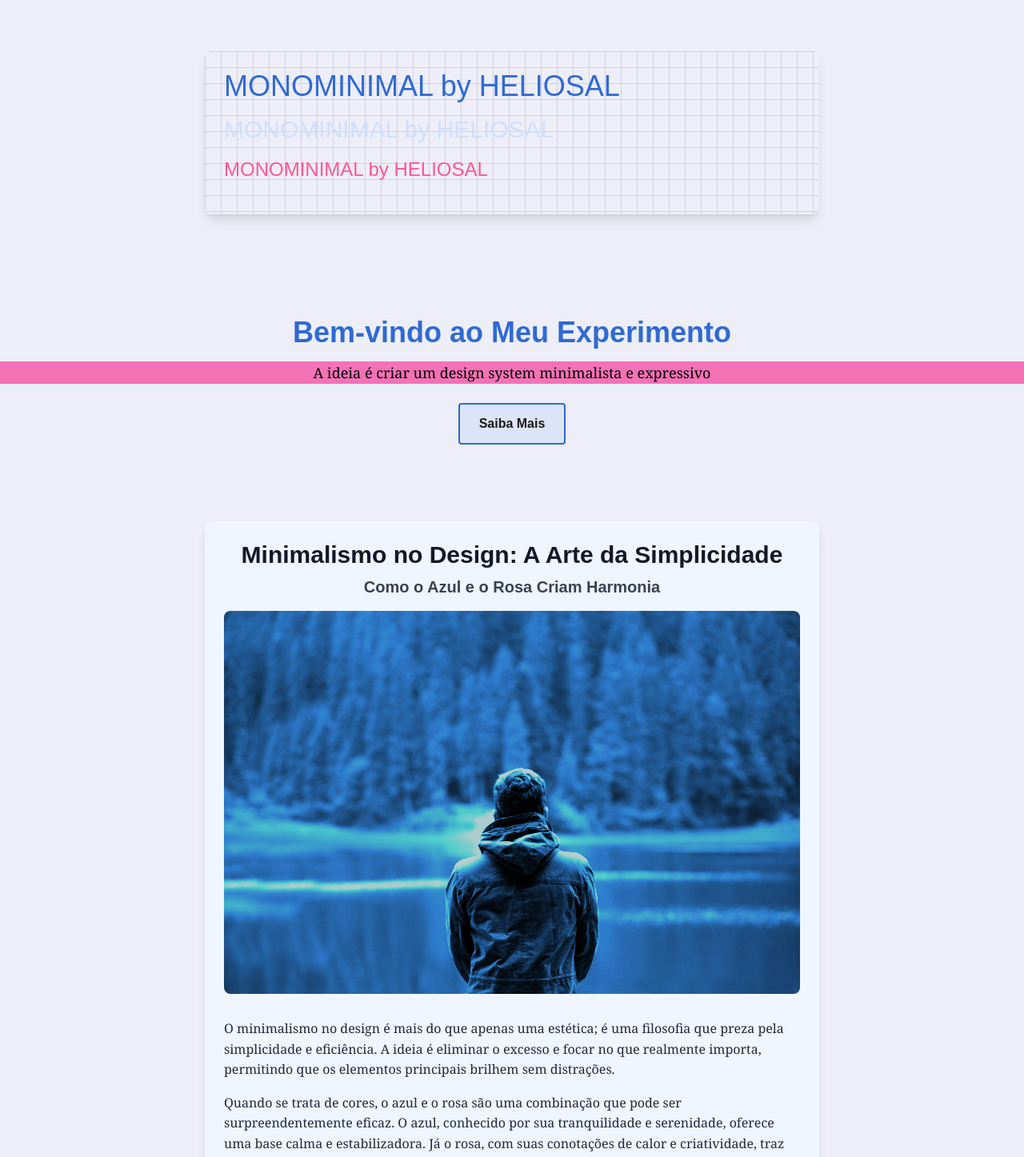
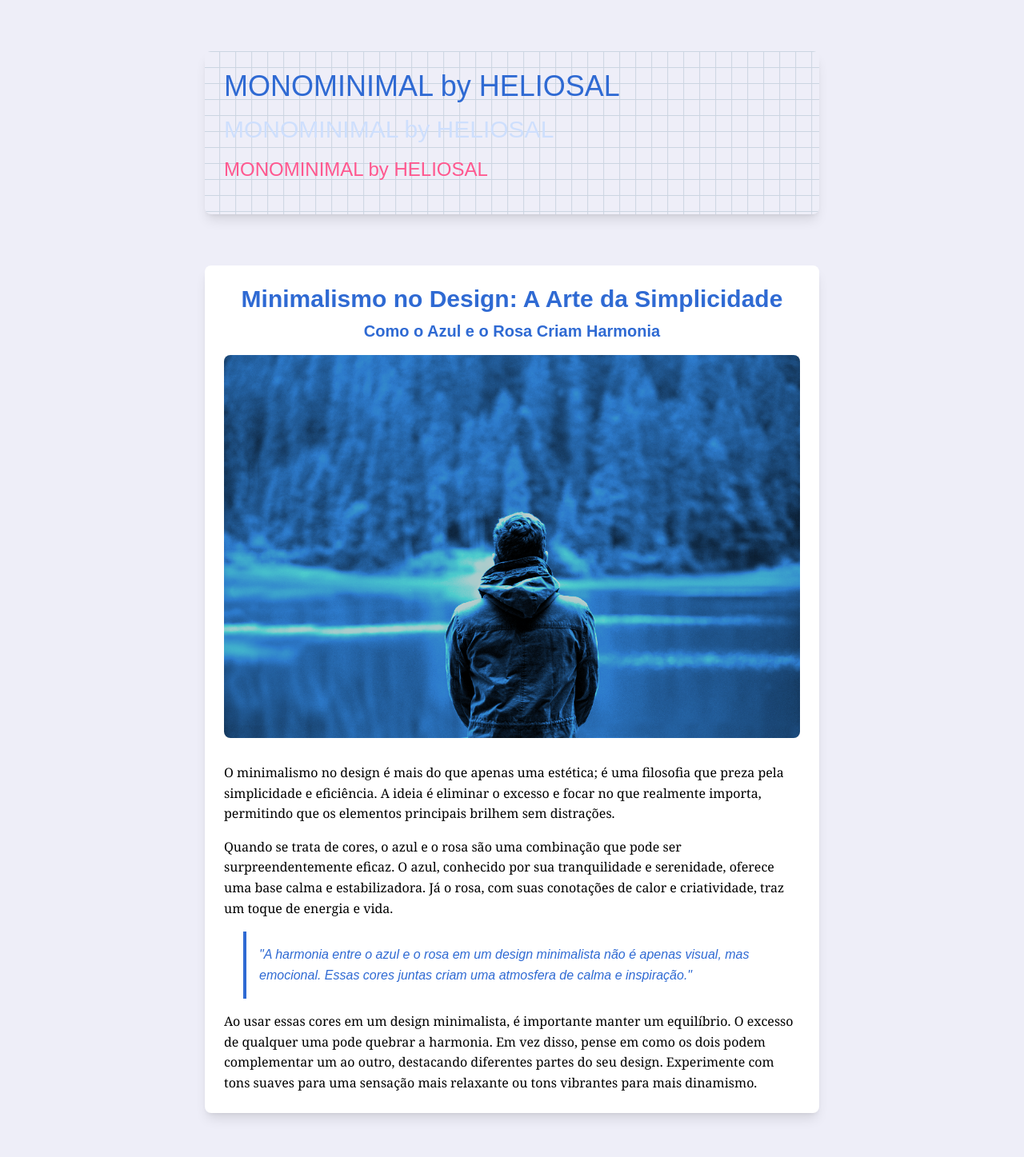
Before and after one commit to heliosalesjr/monominimal, a Next.js app: page / in a window 1280 px wide. Shown: the top 1447 px of the page at 80% size. Built offline with nearby package versions, Linux system fonts and the light colour scheme; a web font is replaced by a local one.

Commit message:
animated graph paper

```diff
--- a/app/components/BlogPost.jsx
+++ b/app/components/BlogPost.jsx
@@ -2,14 +2,14 @@
 
 export default function BlogPost() {
     return (
-      <article className="max-w-3xl mx-auto bg-blue-50 p-6 rounded-lg shadow-lg mt-8 my-16">
+      <article className="max-w-3xl mx-auto bg-white p-6 rounded-lg shadow-lg mt-8 my-16">
         {/* Título do Post */}
-        <h1 className="text-3xl font-bold text-gray-900 mb-2 text-center">
+        <h1 className="text-3xl font-bold text-primary mb-2 text-center">
           Minimalismo no Design: A Arte da Simplicidade
         </h1>
 
         {/* Subtítulo do Post */}
-        <h2 className="text-xl font-semibold text-gray-700 mb-4 text-center">
+        <h2 className="text-xl font-semibold text-primary mb-4 text-center">
           Como o Azul e o Rosa Criam Harmonia
         </h2>
 
@@ -23,7 +23,7 @@ export default function BlogPost() {
         </div>
 
         {/* Texto do Post */}
-        <div className="text-slate-800 leading-relaxed space-y-4">
+        <div className="leading-relaxed space-y-4">
           <p>
             O minimalismo no design é mais do que apenas uma estética; é uma filosofia que preza pela
             simplicidade e eficiência. A ideia é eliminar o excesso e focar no que realmente importa,
@@ -37,7 +37,7 @@ export default function BlogPost() {
           </p>
 
           {/* Bloco de Citação */}
-          <blockquote className="border-l-4 border-primary pl-4 italic text-gray-600 max-w-2xl mx-auto py-4">
+          <blockquote className="border-l-4 border-primary pl-4 italic text-primary max-w-2xl mx-auto py-4">
             "A harmonia entre o azul e o rosa em um design minimalista não é apenas visual, mas emocional.
             Essas cores juntas criam uma atmosfera de calma e inspiração."
           </blockquote>
--- a/app/components/GridLayout.jsx
+++ b/app/components/GridLayout.jsx
@@ -1,7 +1,7 @@
 
 export default function GridLayout() {
     return (
-      <div className="container mx-auto p-6 bg-graph-paper">
+      <div className="container mx-auto p-6 graph-paper">
         {/* Linha 1 */}
         <div className="flex flex-wrap mb-6">
           {/* Coluna 1: 1/3 */}
--- a/app/globals.css
+++ b/app/globals.css
@@ -16,7 +16,20 @@ body {
     linear-gradient(to right, #cbd5e1 1px, transparent 1px),
     linear-gradient(to bottom, #cbd5e1 1px, transparent 1px);
   background-size: 20px 20px; /* Tamanho dos quadrados */
+  animation: moveBackgroundX 3s linear infinite;
 }
+
+@keyframes moveBackgroundX {
+  from {
+    background-position-x: 0px; /* Início na posição 0 */
+  }
+  to {
+    background-position-x: 20px; /* Movendo 20px à direita */
+  }
+}
+
+
+
 
 h1, h2, h3, h4, h5, h6 {
   font-family: inherit; /* Usa a fonte do body */
--- a/app/page.js
+++ b/app/page.js
@@ -5,7 +5,7 @@ import BlogPost from "./components/BlogPost";
 export default function Home() {
   return (
     <>
-      <div className="bg-graph-paper p-6 rounded-lg shadow-lg max-w-3xl mx-auto m-16">
+      <div className="bg-graph-paper graph-paper p-6 rounded-lg shadow-lg max-w-3xl mx-auto m-16">
         <h1 className="text-primary text-4xl">MONOMINIMAL by HELIOSAL</h1>
 
         <h1 className="text-secondary text-3xl">MONOMINIMAL by HELIOSAL</h1>
@@ -14,11 +14,7 @@ export default function Home() {
 
       </div>
 
-      <section className="section text-center">
-        <h1 className="text-4xl font-bold mb-4">Bem-vindo ao Meu Experimento</h1>
-        <p className="text-lg mb-6 bg-pink-400">A ideia é criar um design system minimalista e expressivo</p>
-        <button className="">Saiba Mais</button>
-    </section>
+
 
     <BlogPost />
     <GridLayout />
```
